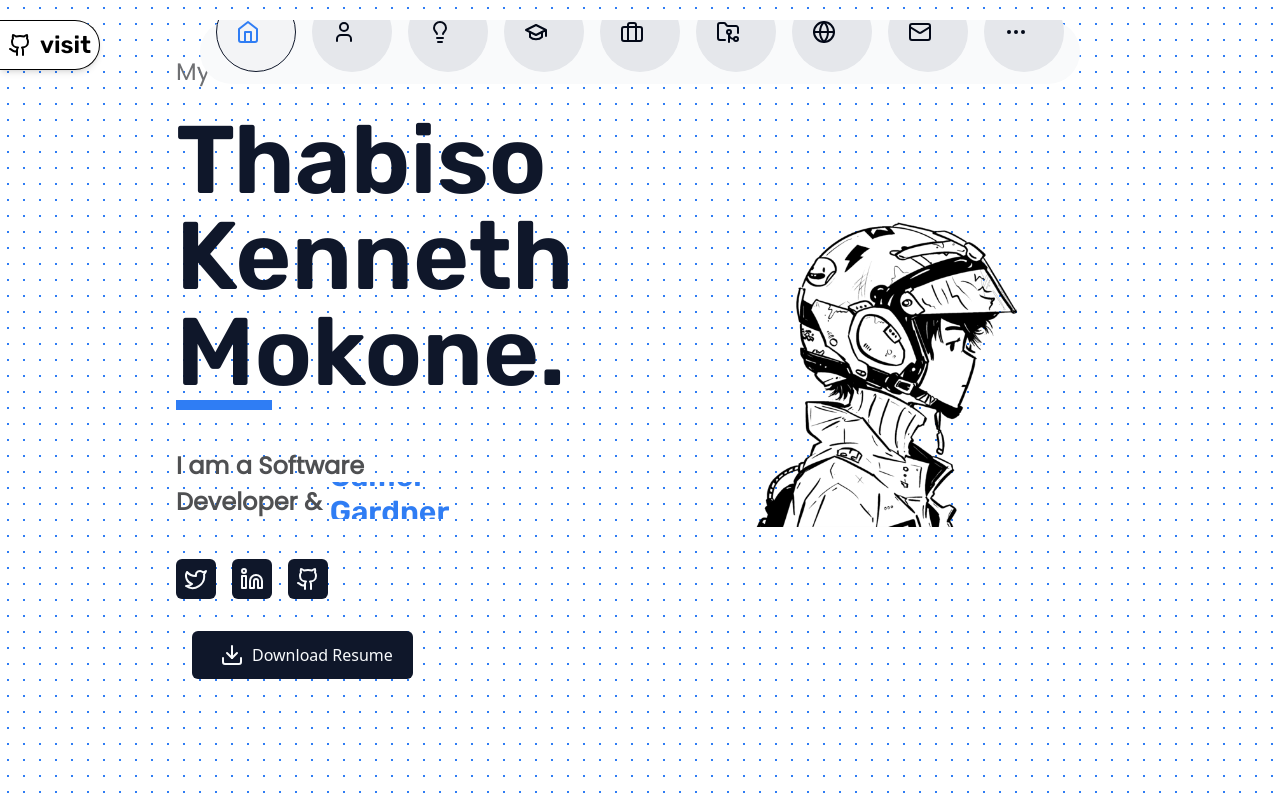
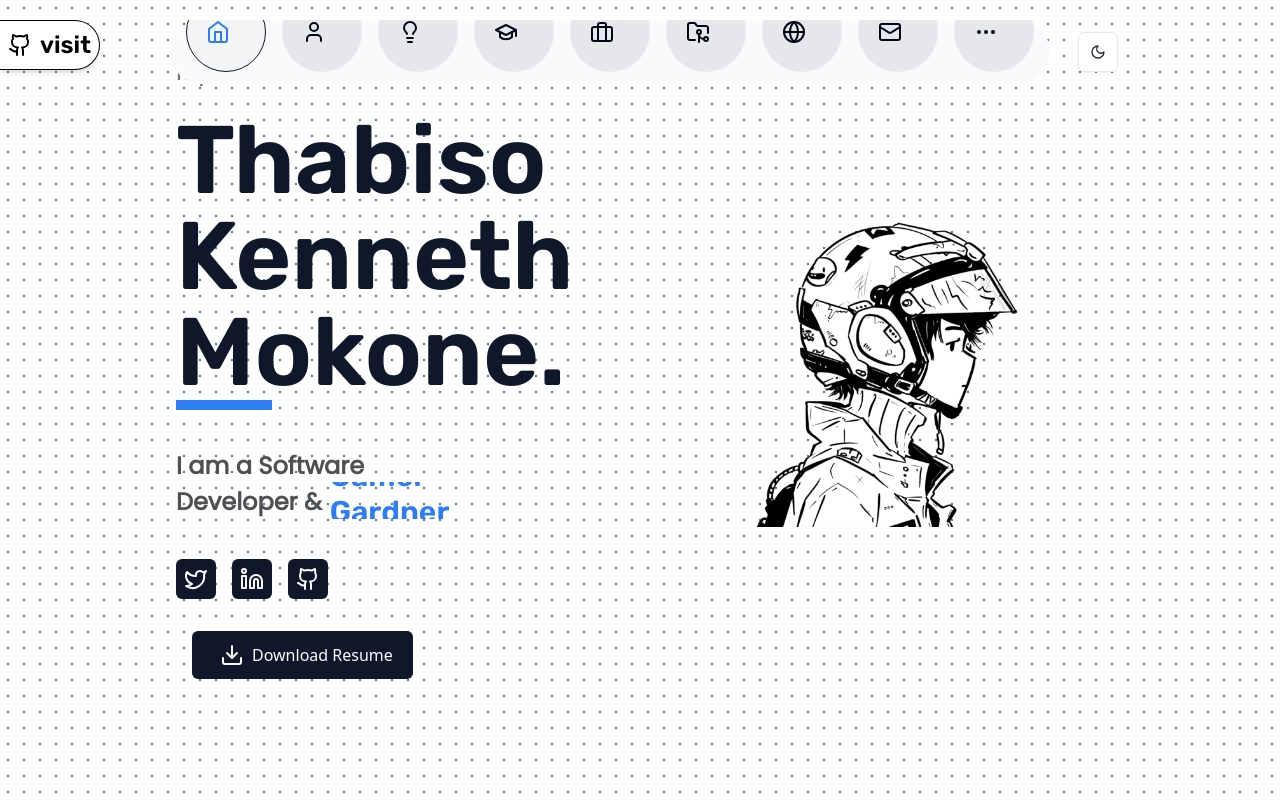
Before and after one commit to mokone-september/Portfolio, a Next.js app: page / in a window 1280 px wide. Built offline with nearby package versions, Linux system fonts and the light colour scheme.

Commit message:
feat: implement theme toggle functionality with light/dark mode persistence

```diff
--- a/src/app/layout.tsx
+++ b/src/app/layout.tsx
@@ -1,5 +1,6 @@
 import type { Metadata } from "next";
 import { Poppins, Rubik } from "next/font/google";
+import Script from "next/script";
 import "./globals.css";
 import { cn } from "@/lib/utils";
 import Navbar from "@/components/Navbar";
@@ -82,6 +83,18 @@ export default function RootLayout({
   return (
     <html lang="en">
       <body className={`${poppins.variable} ${rubik.variable}`}>
+        <Script id="theme-init" strategy="beforeInteractive">
+          {`(function () {
+            try {
+              var theme = localStorage.getItem('theme');
+              if (theme === 'dark' || (!theme && window.matchMedia('(prefers-color-scheme: dark)').matches)) {
+                document.documentElement.classList.add('dark');
+              } else {
+                document.documentElement.classList.remove('dark');
+              }
+            } catch (e) {}
+          })();`}
+        </Script>
         <main
           className={cn(
             "flex relative min-h-screen flex-col items-center justify-start pt-14 pb-4 px-4 sm:px-10 lg:px-40 max-w-7xl mx-auto bg-transparent max-sm:pt-20 bg-[radial-gradient(#2f7df4_1px,transparent_1px)] [background-size:16px_16px]"
--- a/src/components/Navbar.tsx
+++ b/src/components/Navbar.tsx
@@ -26,6 +26,7 @@ import {
 import Link from "next/link";
 import { useEffect, useState } from "react";
 import { usePathname } from "next/navigation";
+import ThemeToggle from "@/components/ThemeToggle";
 
 const Navbar = () => {
   const pathname = usePathname();
@@ -55,15 +56,17 @@ const Navbar = () => {
   return (
     <motion.div
       className={cn(
-        "fixed left-1/2 top-auto right-auto bottom-4 -translate-x-1/2 flex justify-center bg-transparent z-[9999999] sm:top-5 sm:bottom-auto sm:left-0 sm:right-0 sm:translate-x-0",
+        "fixed top-5 left-0 right-0 flex justify-center bg-transparent z-[9999999]",
         scrolling ? "hidden" : "block"
       )}
       initial={{ opacity: 0, y: -20 }}
       animate={{ opacity: 1, y: 0 }}
       transition={{ duration: 0.45, ease: "easeOut" }}
     >
-      <Dock className="items-end pb-3 rounded-full">
-        {menu.map((item, index) => {
+      <div className="flex items-center gap-2 sm:gap-3 justify-center">
+        <div className="flex items-center gap-3 bg-transparent rounded-full px-2">
+          <Dock className="items-end pb-3 rounded-full">
+          {menu.map((item, index) => {
           const isActive = pathname === item.href;
 
           return (
@@ -83,7 +86,12 @@ const Navbar = () => {
             </Link>
           );
         })}
-      </Dock>
+          </Dock>
+          <div className="flex items-center pl-2">
+            <ThemeToggle />
+          </div>
+        </div>
+      </div>
     </motion.div>
   );
 };
--- /dev/null
+++ b/src/components/ThemeToggle.tsx
@@ -0,0 +1,61 @@
+"use client";
+
+import { useEffect, useState } from "react";
+import { Button } from "@/components/ui/button";
+import { Moon, Sun } from "lucide-react";
+
+const ThemeToggle = () => {
+  const [theme, setTheme] = useState<"light" | "dark">("light");
+  const [mounted, setMounted] = useState(false);
+
+  useEffect(() => {
+    setMounted(true);
+    let storedTheme: string | null = null;
+
+    try {
+      storedTheme = window.localStorage.getItem("theme");
+    } catch (error) {
+      storedTheme = null;
+    }
+
+    const resolvedTheme =
+      storedTheme ||
+      (window.matchMedia("(prefers-color-scheme: dark)").matches ? "dark" : "light");
+
+    setTheme(resolvedTheme as "light" | "dark");
+    document.documentElement.classList.toggle("dark", resolvedTheme === "dark");
+  }, []);
+
+  const toggleTheme = () => {
+    const nextTheme = theme === "dark" ? "light" : "dark";
+    setTheme(nextTheme);
+    document.documentElement.classList.toggle("dark", nextTheme === "dark");
+    try {
+      window.localStorage.setItem("theme", nextTheme);
+    } catch (error) {
+      // ignore localStorage errors
+    }
+  };
+
+  if (!mounted) {
+    return null;
+  }
+
+  return (
+    <Button
+      variant="ghost"
+      size="icon"
+      aria-label="Toggle theme"
+      onClick={toggleTheme}
+      className="border border-slate-200 bg-white text-slate-800 shadow-sm hover:bg-slate-100 dark:border-neutral-800 dark:bg-neutral-900 dark:text-slate-100 dark:hover:bg-neutral-800"
+    >
+      {theme === "dark" ? (
+        <Sun className="h-4 w-4" />
+      ) : (
+        <Moon className="h-4 w-4" />
+      )}
+    </Button>
+  );
+};
+
+export default ThemeToggle;
```
Also changed, not shown: 1 other file (tests, documents, lock files or other folders).
